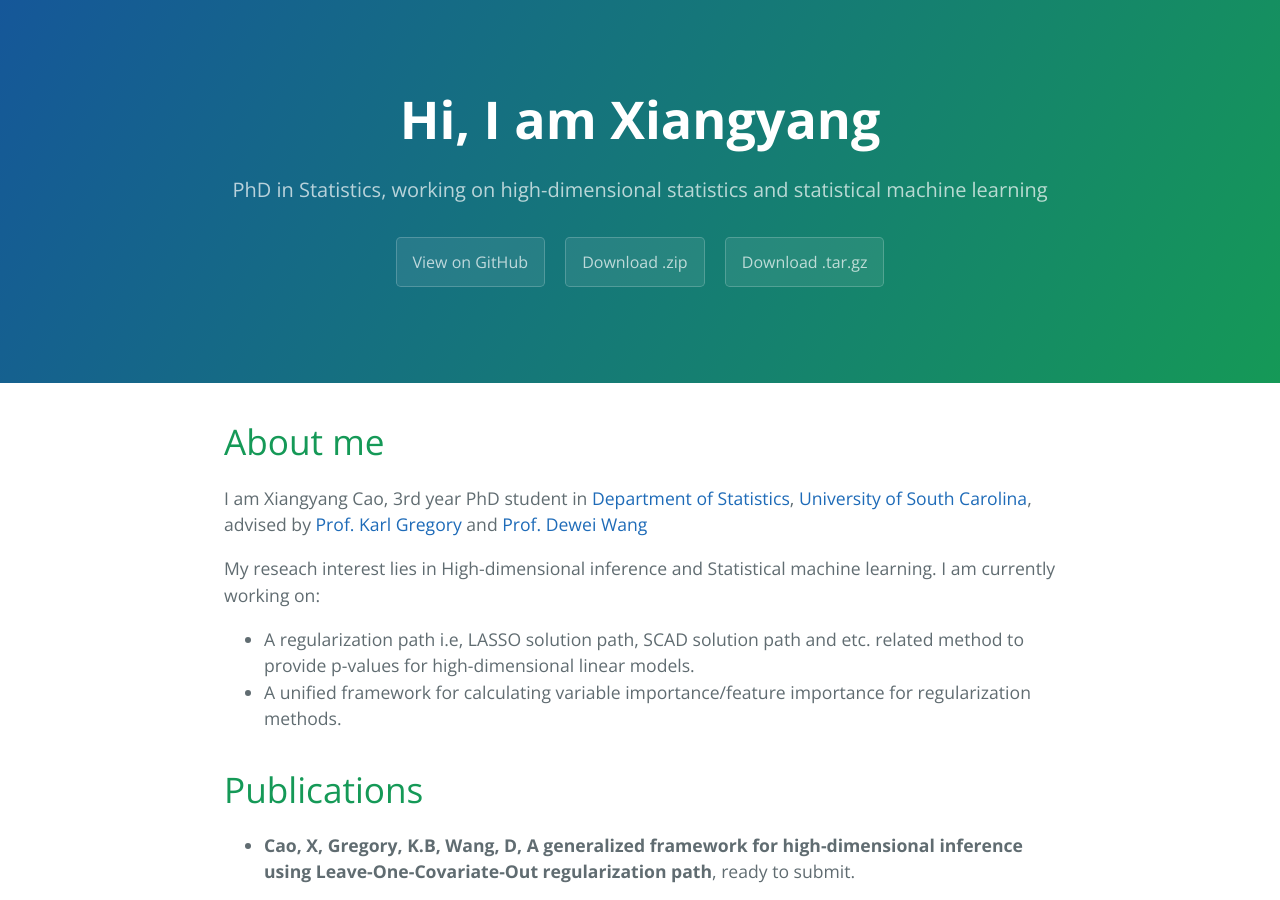
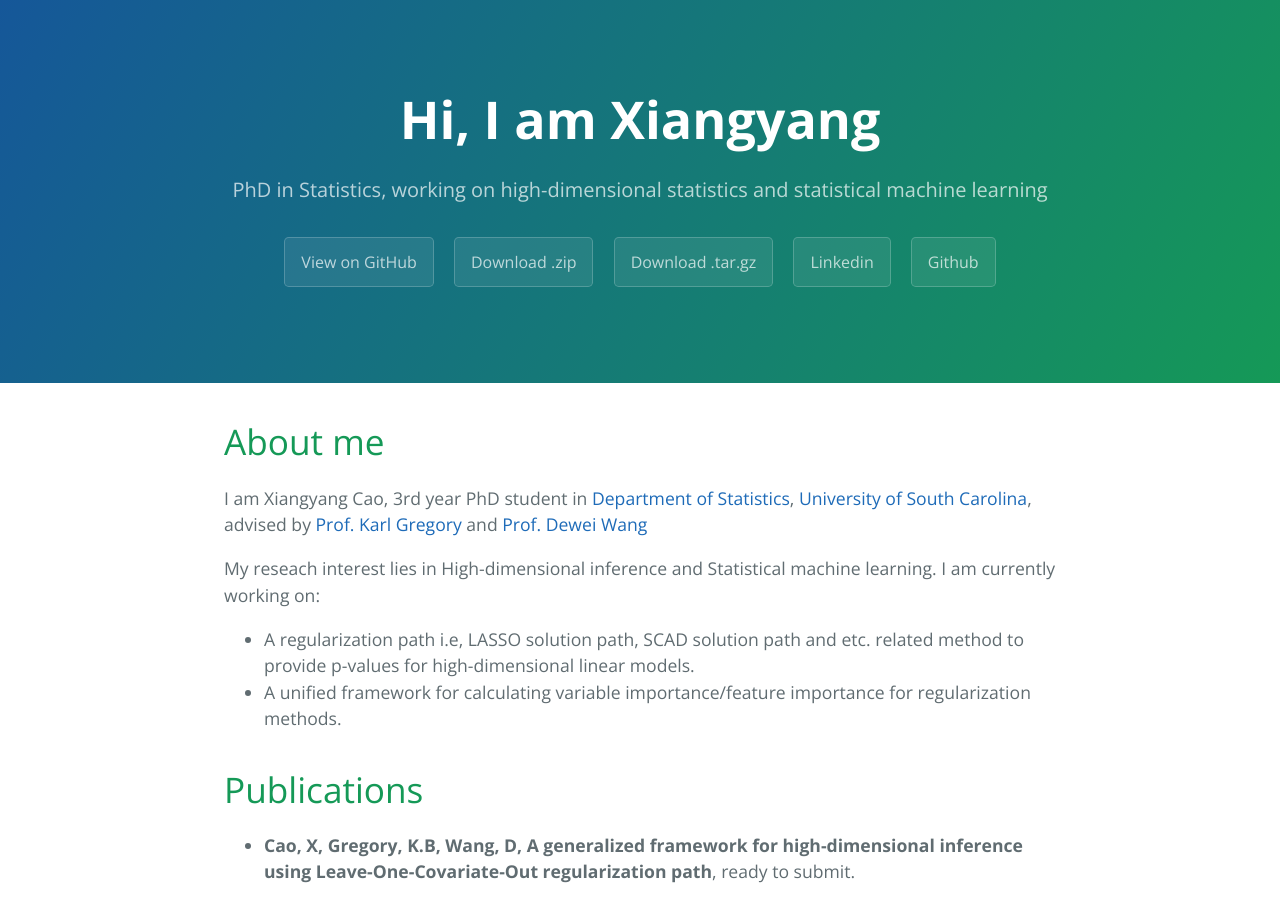
Before and after one commit to devcao/dev-ds-xy.github.io, a Jekyll site: the page built from index.md, in a window 1280 px wide and 900 px high. Built offline with Jekyll 4.4.1, drawn with Linux system fonts in a browser that asks for light colours; our own code applies the rules of GitHub Pages for plain Markdown files.

Commit message:
Update default.html

```diff
--- a/_layouts/default.html
+++ b/_layouts/default.html
@@ -31,8 +31,6 @@
       {% if site.show_downloads %}
         <a href="{{ site.github.zip_url }}" class="btn">Download .zip</a>
         <a href="{{ site.github.tar_url }}" class="btn">Download .tar.gz</a>
-      {% endif %}
-      {% if site.show_link %}
         <a href="https://www.linkedin.com/in/xiangyang-cao-464072158/" class="btn">Linkedin</a>
         <a href="https://github.com/statcao" class="btn">Github</a>
       {% endif %}
```
